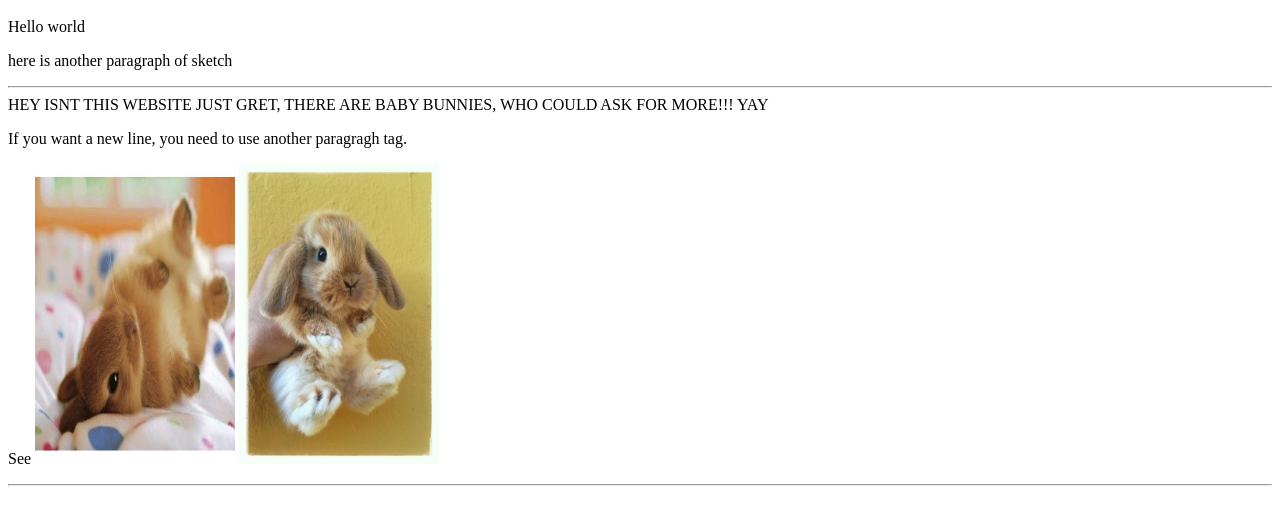
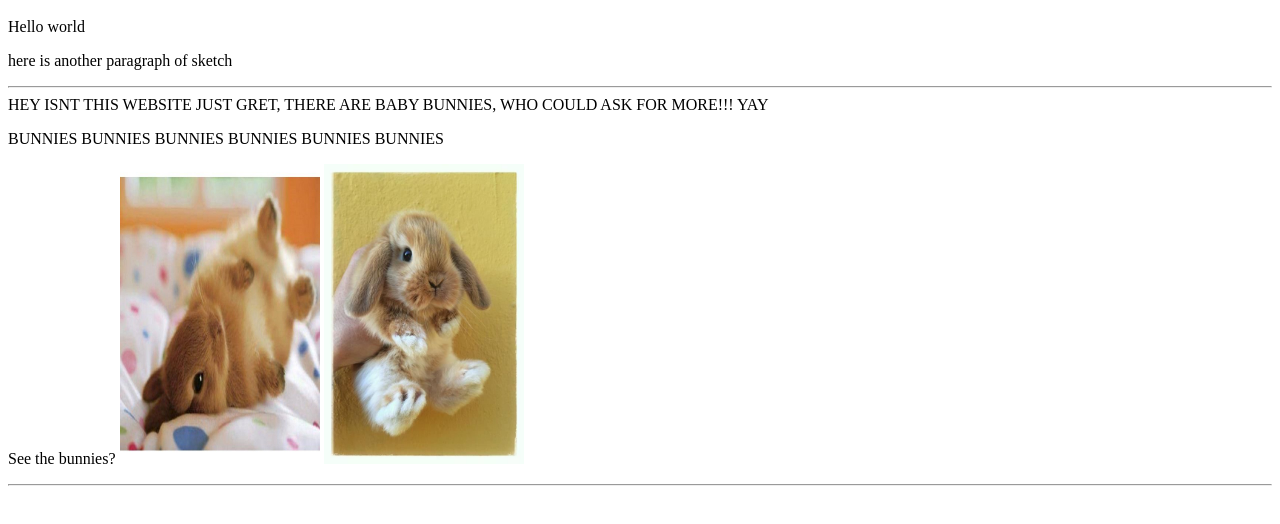
Before and after one commit to Nicodev000/CSPTest1, a plain HTML site: page index.html in a window 1280 px wide. Shown: the part 48-572 px from the top of the page. Drawn offline with Linux system fonts and the light colour scheme.

Commit message:
Update index.html

```diff
--- a/index.html
+++ b/index.html
@@ -6,8 +6,8 @@
      <p>here is another paragraph of sketch
      <hr>
 HEY ISNT THIS WEBSITE JUST GRET, THERE ARE BABY BUNNIES, WHO COULD ASK FOR MORE!!! YAY
-     <p>If you want a new line, you need to use another paragragh tag.
-     <p>See
+     <p>BUNNIES BUNNIES BUNNIES BUNNIES BUNNIES BUNNIES
+     <p>See the bunnies?
         <img src="Baby bunny.jpg" alt="Bunny 1 not here" style="width:200px;height:300px">
         <img src="Baby bunny number 2 .jpg" alt="Bunny 22 not here" style="width:200px;height:300px">
      <hr>
```
